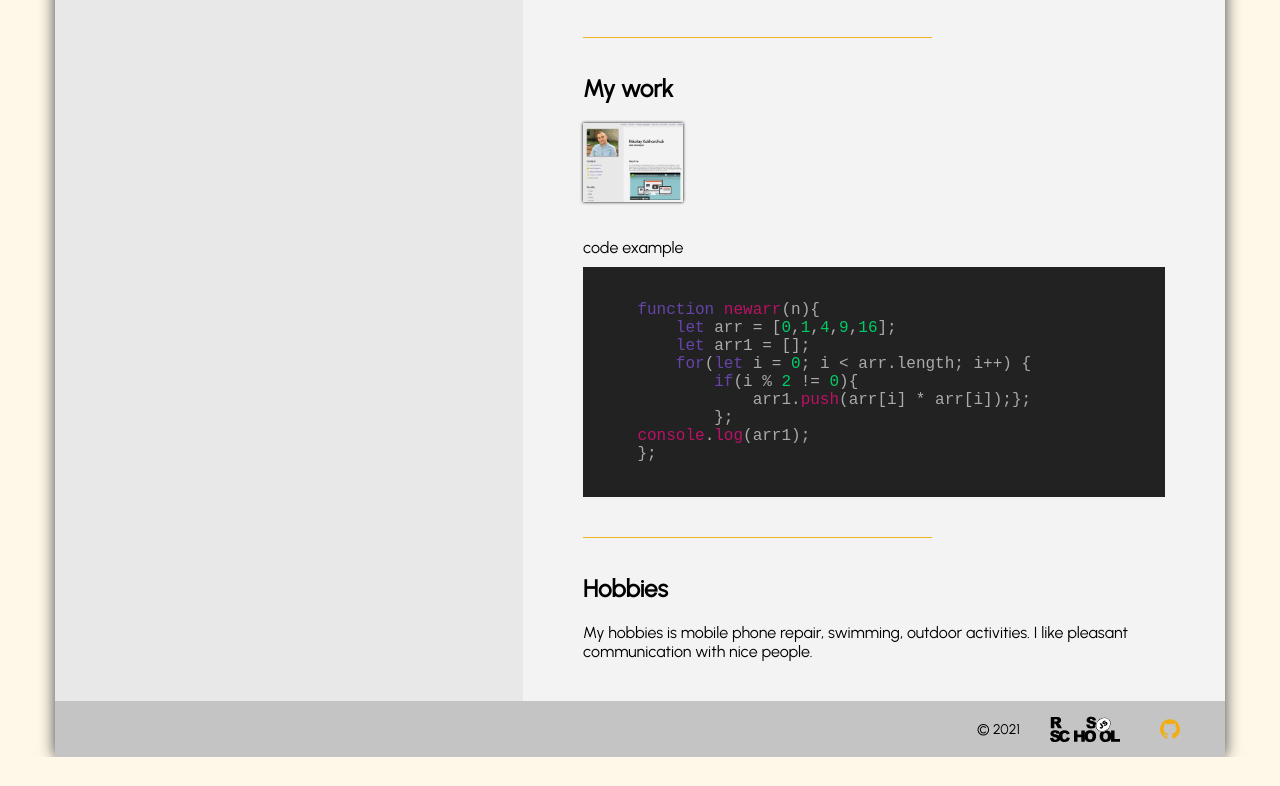
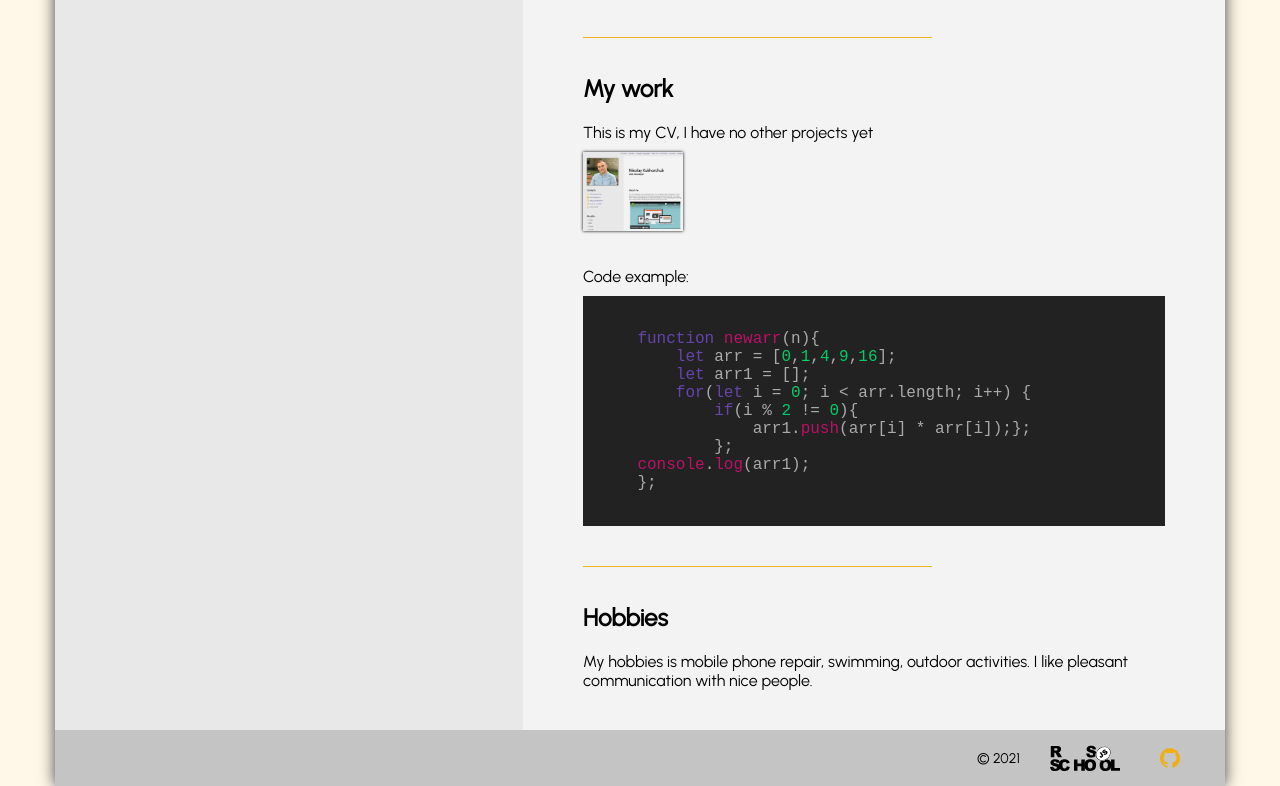
Before and after one commit to Nick1091/rsschool-cv, a plain HTML site: page index.html in a window 1280 px wide. Shown: the part 1091-1877 px from the top of the page. Before the commit the page ends 1848 px from the top, so only its background shows below. Drawn offline with nearby package versions, Linux system fonts and the light colour scheme.

Commit message:
fix: paragr

```diff
--- a/index.html
+++ b/index.html
@@ -116,8 +116,9 @@
                 <hr>
                 <section class="information_section code_example">
                     <h2 id="My_work" class="my_work">My work</h2>
+                    <p>This is my CV, I have no other projects yet</p>
                     <a class="link_website" target="blank" href="https://nick1091.github.io/rsschool-cv/"><img class = "link_img" src="img/icon.png " ></a>
-                    <p>code example</p>
+                    <p>Code example:</p>
                     <pre><code>
     function newarr(n){
         let arr = [0,1,4,9,16];
```
